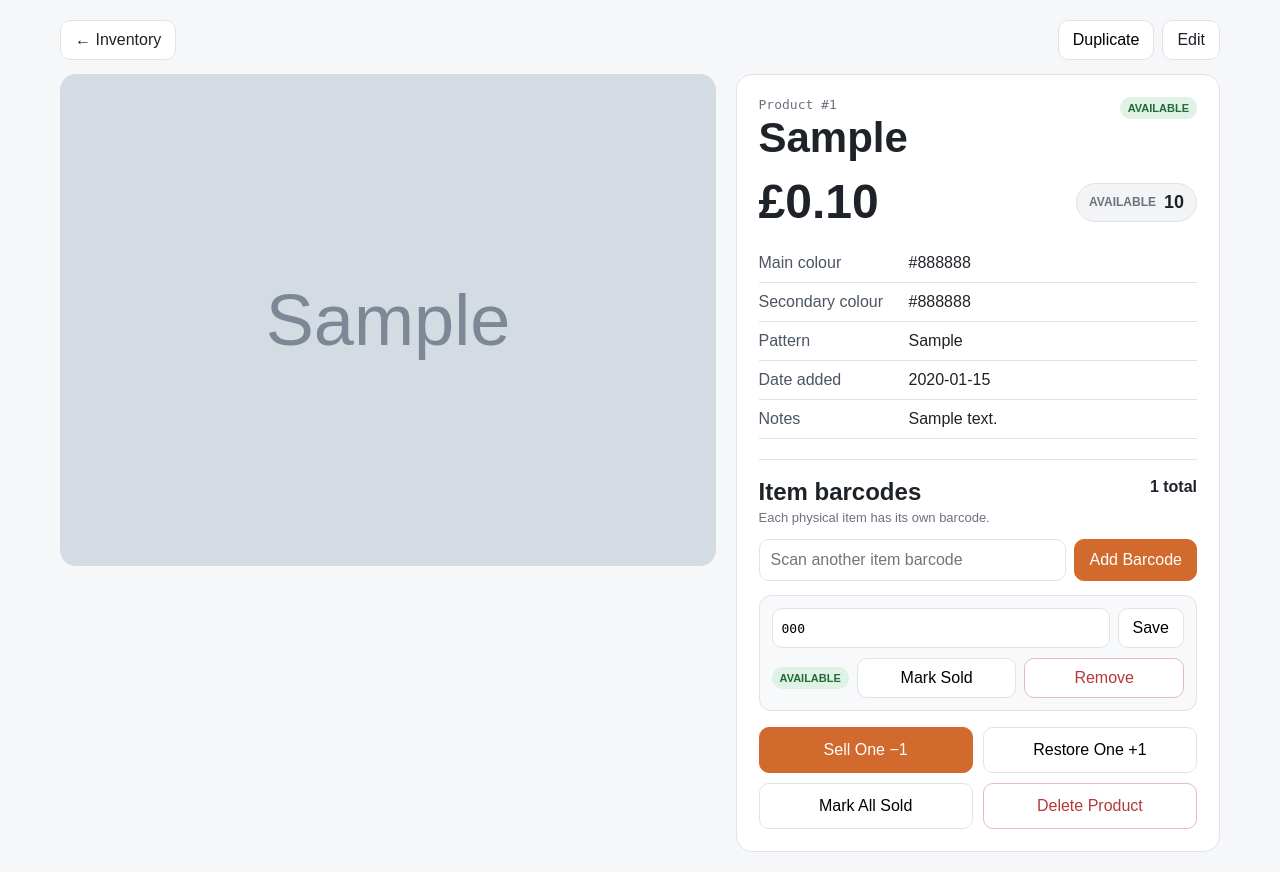
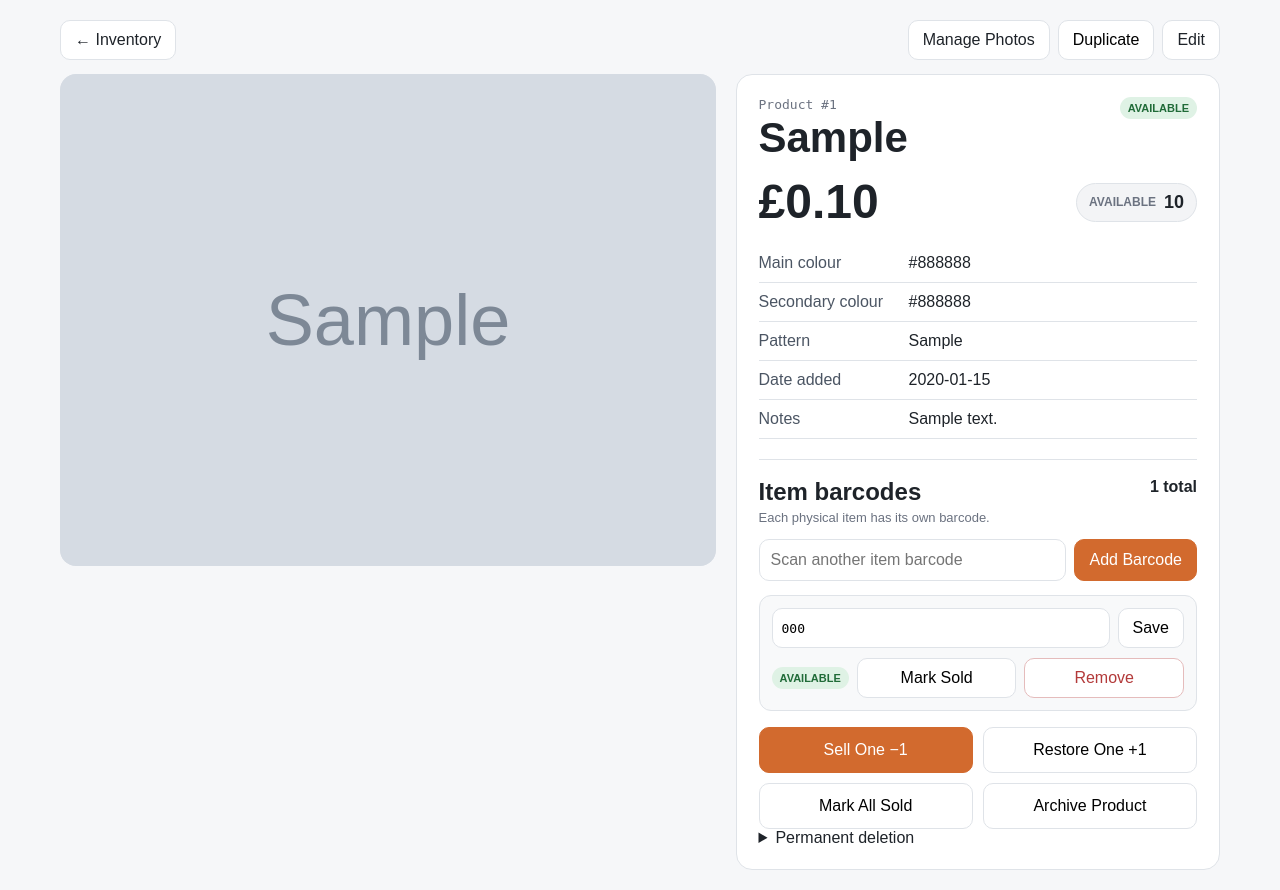
Before and after one commit to adamrfreeman644/raes-bits-and-bobbins-stock, a Flask app: page /product/1 in a window 1280 px wide. Shown: the part 64-954 px from the top of the page. Before the commit the page ends 916 px from the top, so only its background shows below. Run offline with Flask 3, Linux system fonts and the light colour scheme; tables that the repository leaves empty hold one stand-in row (values such as "Sample post"); grey boxes marked "Sample" are stand-in pictures.

Commit message:
Add archive and photo management controls for v0.1.0

```diff
--- a/app/templates/detail.html
+++ b/app/templates/detail.html
@@ -4,6 +4,7 @@
 <div class="page-head detail-page-head">
   <a class="btn" href="{{ url_for('index') }}">← Inventory</a>
   <div class="head-actions">
+    <a class="btn" href="{{ url_for('manage_photos', product_id=product.id) }}">Manage Photos</a>
     <form method="post" action="{{ url_for('duplicate_product', product_id=product.id) }}"><button class="btn" type="submit">Duplicate</button></form>
     <a class="btn" href="{{ url_for('edit_product', product_id=product.id) }}">Edit</a>
   </div>
@@ -14,31 +15,26 @@
   </section>
   <section class="product-info">
     <div class="product-title-row"><div><div class="product-code">Product #{{ product.id }}</div><h1>{{ product.item }}</h1></div><span class="status {{ product.status|lower }}">{{ product.status }}</span></div>
+    {% if product.archived_at %}<div class="archive-notice">Archived {{ product.archived_at[:10] }} · <form method="post" action="{{ url_for('restore_archive', product_id=product.id) }}"><button class="undo-mini" type="submit">Restore</button></form></div>{% endif %}
     <div class="price-stock-row"><div class="detail-price">{{ product.price_pence|money }}</div><div class="stock-pill"><span>Available</span><strong>{{ product.quantity }}</strong></div></div>
     <dl class="product-details"><dt>Main colour</dt><dd>{{ product.main_colour or '—' }}</dd><dt>Secondary colour</dt><dd>{{ product.secondary_colour or '—' }}</dd><dt>Pattern</dt><dd>{{ product.pattern or '—' }}</dd><dt>Date added</dt><dd>{{ product.date_added[:10] }}</dd>{% if product.notes %}<dt>Notes</dt><dd>{{ product.notes }}</dd>{% endif %}</dl>
 
     <div class="barcode-manager">
       <div class="barcode-manager-head"><div><h2>Item barcodes</h2><p>Each physical item has its own barcode.</p></div><strong>{{ barcodes|length }} total</strong></div>
-      <form class="barcode-add-form" method="post" action="{{ url_for('add_item_barcode', product_id=product.id) }}"><input id="addBarcode" name="barcode" autocomplete="off" placeholder="Scan another item barcode"><button class="btn primary" type="submit">Add Barcode</button></form>
+      {% if not product.archived_at %}<form class="barcode-add-form" method="post" action="{{ url_for('add_item_barcode', product_id=product.id) }}"><input id="addBarcode" name="barcode" autocomplete="off" placeholder="Scan another item barcode"><button class="btn primary" type="submit">Add Barcode</button></form>{% endif %}
       <div class="barcode-list">
         {% for b in barcodes %}
         <div class="barcode-row">
-          <form class="barcode-edit-form" method="post" action="{{ url_for('edit_item_barcode', barcode_id=b.id) }}">
-            <input name="barcode" value="{{ b.barcode }}" aria-label="Barcode">
-            <button class="btn" type="submit">Save</button>
-          </form>
-          <div class="barcode-row-actions">
-            <span class="status {{ b.state|lower }}">{{ b.state }}</span>
-            <form method="post" action="{{ url_for('toggle_item_barcode', barcode_id=b.id) }}"><button class="btn" type="submit">{{ 'Mark Sold' if b.state == 'Available' else 'Restore' }}</button></form>
-            <form method="post" action="{{ url_for('delete_item_barcode', barcode_id=b.id) }}" onsubmit="return confirm('Remove this physical barcode from the product?')"><button class="btn danger" type="submit">Remove</button></form>
-          </div>
+          <form class="barcode-edit-form" method="post" action="{{ url_for('edit_item_barcode', barcode_id=b.id) }}"><input name="barcode" value="{{ b.barcode }}" aria-label="Barcode"><button class="btn" type="submit">Save</button></form>
+          <div class="barcode-row-actions"><span class="status {{ b.state|lower }}">{{ b.state }}</span><form method="post" action="{{ url_for('toggle_item_barcode', barcode_id=b.id) }}"><button class="btn" type="submit">{{ 'Mark Sold' if b.state == 'Available' else 'Restore' }}</button></form><form method="post" action="{{ url_for('delete_item_barcode', barcode_id=b.id) }}" onsubmit="return confirm('Remove this physical barcode from the product?')"><button class="btn danger" type="submit">Remove</button></form></div>
         </div>
         {% else %}<div class="empty-current">No item barcodes assigned.</div>{% endfor %}
       </div>
     </div>
 
-    <div class="stock-actions"><form method="post" action="{{ url_for('sell_one', product_id=product.id) }}"><button class="btn primary action-btn" type="submit" {{ 'disabled' if product.quantity == 0 }}>Sell One −1</button></form><form method="post" action="{{ url_for('restock_one', product_id=product.id) }}"><button class="btn action-btn" type="submit">Restore One +1</button></form></div>
-    <div class="secondary-actions"><form method="post" action="{{ url_for('toggle_status', product_id=product.id) }}"><button class="btn action-btn" type="submit">{{ 'Mark All Sold' if product.status == 'Available' else 'Restore All' }}</button></form><form method="post" action="{{ url_for('delete_product', product_id=product.id) }}" onsubmit="return confirm('Delete this product permanently?')"><button class="btn danger action-btn" type="submit">Delete Product</button></form></div>
+    {% if not product.archived_at %}<div class="stock-actions"><form method="post" action="{{ url_for('sell_one', product_id=product.id) }}"><button class="btn primary action-btn" type="submit" {{ 'disabled' if product.quantity == 0 }}>Sell One −1</button></form><form method="post" action="{{ url_for('restock_one', product_id=product.id) }}"><button class="btn action-btn" type="submit">Restore One +1</button></form></div><div class="secondary-actions"><form method="post" action="{{ url_for('toggle_status', product_id=product.id) }}"><button class="btn action-btn" type="submit">{{ 'Mark All Sold' if product.status == 'Available' else 'Restore All' }}</button></form><form method="post" action="{{ url_for('archive_product', product_id=product.id) }}"><button class="btn action-btn" type="submit">Archive Product</button></form></div>{% endif %}
+
+    <details class="danger-zone"><summary>Permanent deletion</summary><p>Use this only for a product created by mistake. Products with sales history cannot be permanently deleted.</p><form method="post" action="{{ url_for('delete_product', product_id=product.id) }}" onsubmit="return confirm('Permanently delete this product?')"><label>Type DELETE to confirm<input name="confirm" autocomplete="off"></label><button class="btn danger" type="submit">Delete Permanently</button></form></details>
   </section>
 </div>
 {% endblock %}
```
